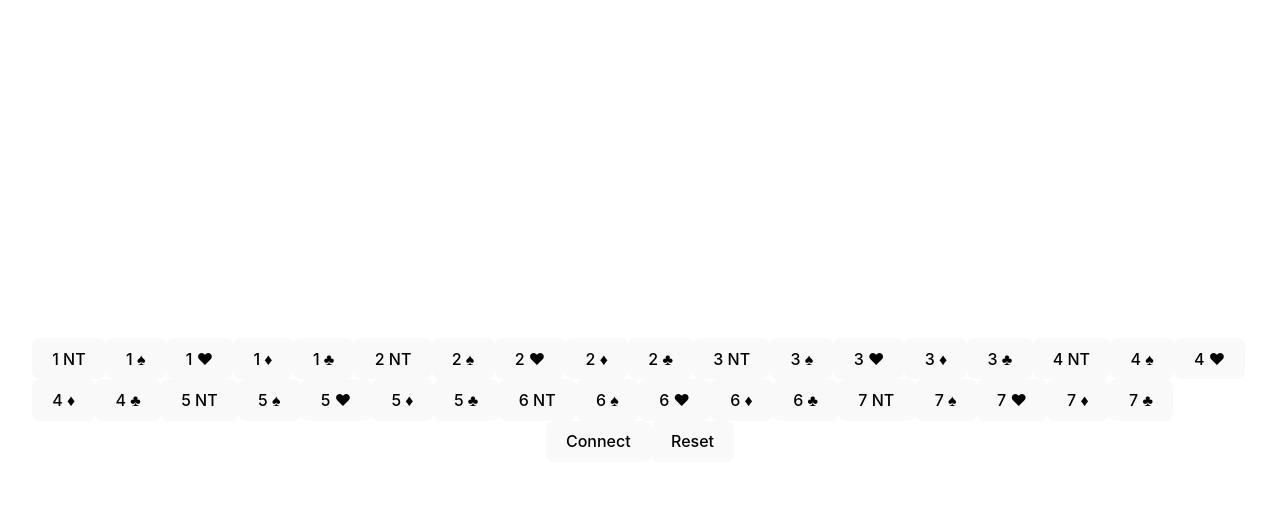
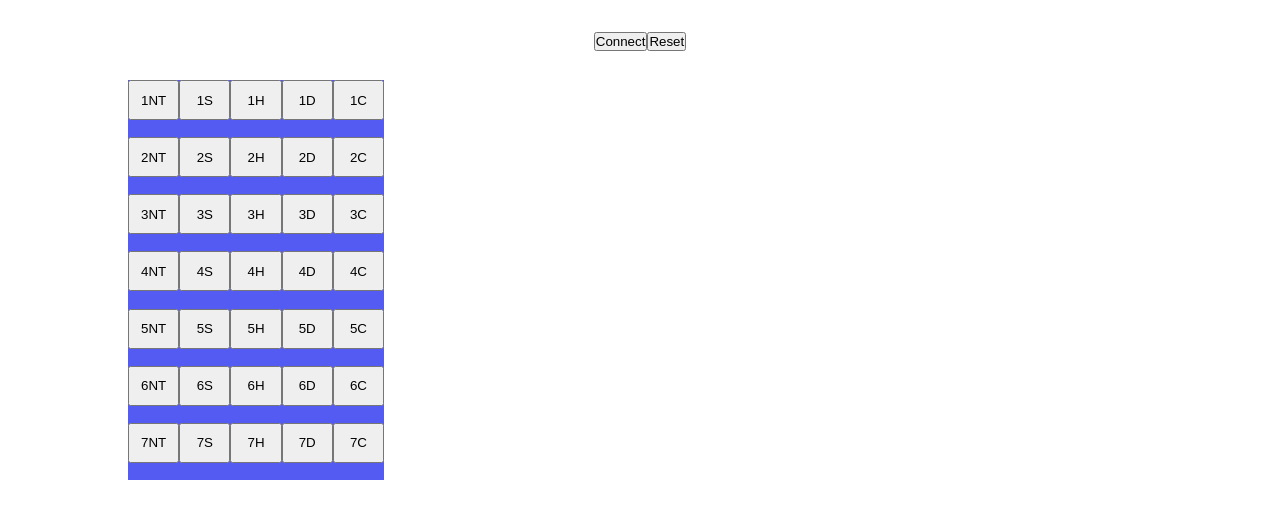
Before and after one commit to deNeedo/BridgeBiddingTranslator, a React (Vite) app in the folder frontend/: page / in a window 1280 px wide. Shown: the top 518 px of the page. Built offline with nearby package versions, Linux system fonts and the light colour scheme.

Commit message:
Connected frontend input with the server translator

```diff
--- a/frontend/src/App.jsx
+++ b/frontend/src/App.jsx
@@ -1,15 +1,15 @@
 import './App.css';
-import React, { useState } from 'react';
+import React, { useEffect, useState } from 'react';
 
 function App() {
   const [isConnectDisabled, setConnectDisabled] = useState(false);
   const [disabledButtons, setDisabledButtons] = useState([]);
+  const [biddingArray, setBiddingArray] = useState([]);
 
-  const connectServer = () => {
+  const handleConnect = () => {
     const socket = new WebSocket('ws://localhost:3000');
     socket.addEventListener('open', function (event) {
-      let arr = ['1C', '1D', '1H', '1S', '1NT', 'PASS', 'X', 'XX'];
-      socket.send(arr);
+      socket.send(biddingArray);
     });
 
     socket.addEventListener('message', function (event) {
@@ -18,39 +18,44 @@ function App() {
 
   };
 
-  const handleDisable = (buttonNumber) => {
+  const handleClick = (buttonNumber) => {
     const disabledRange = Array.from({ length: buttonNumber }, (_, index) => index + 1);
+    const newBiddingArray = [...biddingArray];
+    newBiddingArray.push(document.getElementById('bid'+buttonNumber).innerText)
+    setBiddingArray(newBiddingArray)
     setDisabledButtons(disabledRange);
   };
 
   const handleReset = () => {
     setDisabledButtons([]);
+    setBiddingArray([])
     setConnectDisabled(false);
   };
 
   const buttonNumbers = Array.from({ length: 35 }, (_, index) => index + 1);
-  const buttonNames = [
-    'NT',
-    String.fromCharCode(9824), //spades
-    String.fromCharCode(9829), //hearts
-    String.fromCharCode(9830), //diamond
-    String.fromCharCode(9827)  //clubs
-  ];
+  const buttonNames = ['C', 'D', 'H', 'S', 'NT']
+
+  // String.fromCharCode(9827), // clubs
+  // String.fromCharCode(9830), // diamond
+  // String.fromCharCode(9829), // hearts
+  // String.fromCharCode(9824), // spades
+
   return (
     <>
       <div id='box' style={{ display: 'flex', flexWrap: 'wrap' }}>
         {buttonNumbers.map((number) => (
           <button className='bid'
+            id={'bid'+number}
             key={number}
-            onClick={() => handleDisable(number)}
+            onClick={() => handleClick(number)}
             disabled={disabledButtons.includes(number)}
           >
-            {Math.ceil(number / 5) + " " + buttonNames[(number - 1) % 5]}
+            {Math.ceil(number / 5) + buttonNames[(number - 1) % 5]}
           </button>
         ))}
       </div>
       <div>
-        <button onClick={connectServer} disabled={isConnectDisabled}>
+        <button onClick={handleConnect} disabled={isConnectDisabled}>
           Connect
         </button>
         <button onClick={handleReset}>
--- a/frontend/src/index.css
+++ b/frontend/src/index.css
@@ -1,4 +1,9 @@
-:root {
+* {
+	margin: 0%;
+	padding: 0%;
+}
+
+/* :root {
 	font-family: Inter, system-ui, Avenir, Helvetica, Arial, sans-serif;
 	line-height: 1.5;
 	font-weight: 400;
@@ -45,9 +50,9 @@ button {
   	background-color: #1a1a1a;
   	cursor: pointer;
 	transition: border-color 0.25s;
-}
+} */
 
-button:hover {
+/* button:hover {
 	border-color: #646cff;
 }
 
@@ -69,4 +74,21 @@ button:focus-visible {
 	button {
     	background-color: #f9f9f9;
  	}
+} */
+
+#box {
+	position: absolute;
+	top: 10%;
+	left: 10%;
+	width: 20%;
+	height: 50%;
+	background-color: #535bf2;
+	display: flex;
+	flex-direction: row-reverse;
 }
+
+.bid {
+	position: relative;
+	width: 20%;
+	height: 10%;
+}
```
Also changed, not shown: 2 other files (tests, documents, lock files or other folders).
